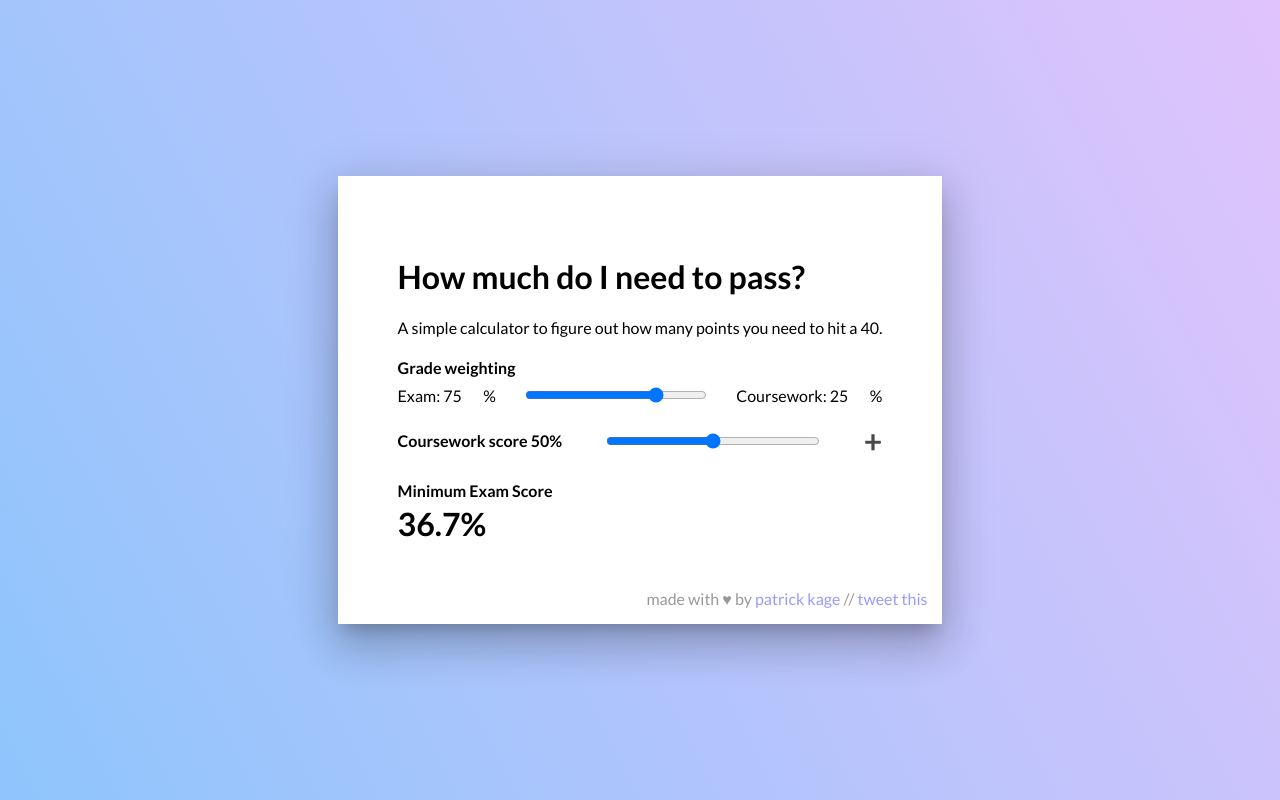
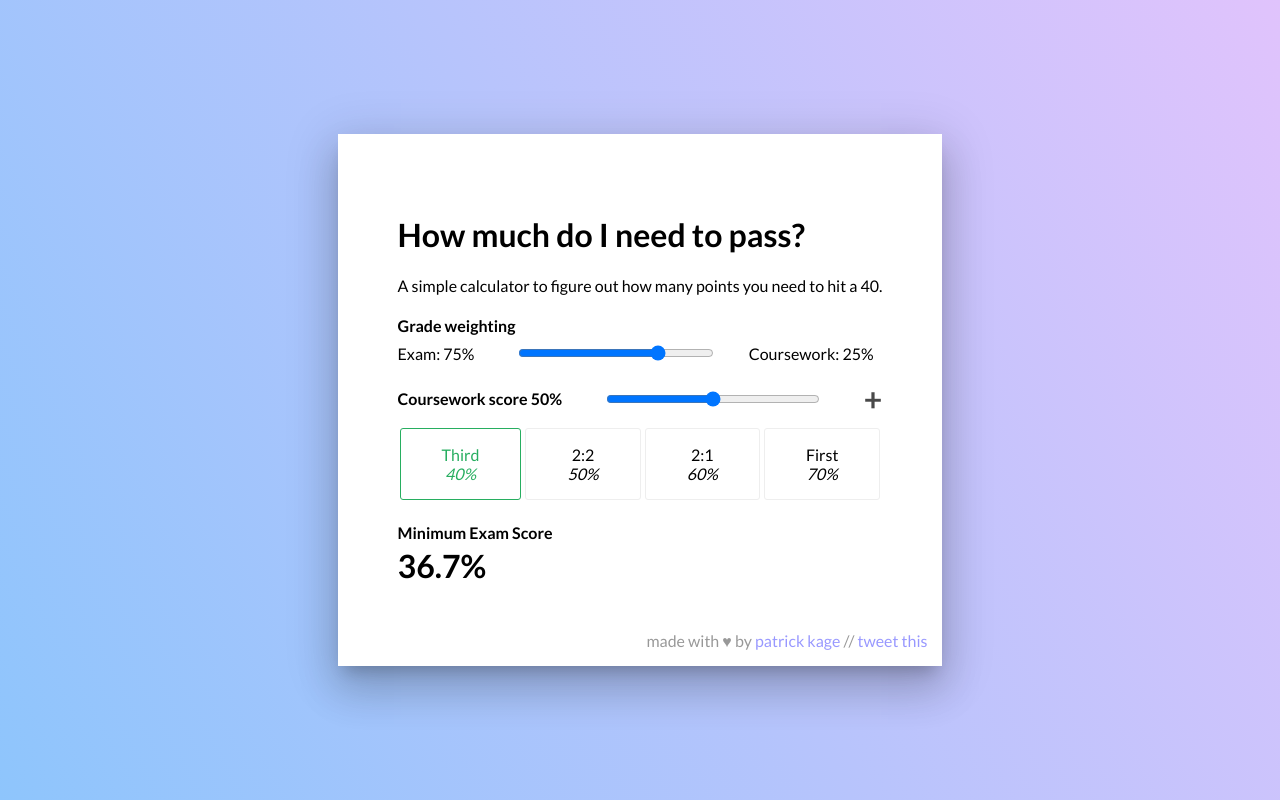
Before and after one commit to pkage/passcalc, a plain HTML site: page index.html in a window 1280 px wide. Drawn offline with Linux system fonts and the light colour scheme.

Commit message:
add degree class

```diff
--- a/index.css
+++ b/index.css
@@ -110,3 +110,38 @@ a:hover {
 	display: inline-block;
 	width: 2.5em;
 }
+
+.degreeClasses > input {
+    display: none;
+
+}
+
+.degreeClasses {
+}
+
+.degreeClass {
+    cursor: pointer;
+    display: flex;
+    flex-direction: column;
+    align-items: center;
+    justify-content: center;
+
+    flex-grow: 1;
+
+    margin: 2px;
+    border: 1px solid #eee;
+    border-radius: 3px;
+    padding: 1em 0 1em 0;
+
+    transition: border 0.25s cubic-bezier(0,0,0.3,1),
+                color  0.25s cubic-bezier(0,0,0.3,1);
+}
+
+.degreeClass:hover {
+    border: 1px solid #ccc;
+}
+
+.degreeClasses > input:checked+label {
+    color: #27ae60;
+    border: 1px solid #27ae60;
+}
--- a/index.html
+++ b/index.html
@@ -22,9 +22,9 @@
 		<h4>Grade weighting</h4>
 
 		<div class="level">
-			<div>Exam: <span id="exam_weight">75</span>%</div>
+			<div>Exam: <span id="exam_weight">75%</span></div>
 			<input type="range" id="weighting" value="75" min="5" max="100" step="5">
-			<div>Coursework: <span id="coursework_weight">25</span>%</div>
+			<div>Coursework: <span id="coursework_weight">25%</span></div>
 		</div>
 
 		<div class='level courseworkDiv'>
@@ -32,6 +32,29 @@
 			<input type="range" class="coursework" value="50" min="0" max="100" step="1">
 			<h4 id='plus'>+</h4>
 		</div>
+
+        <div class="level degreeClasses">
+            <input type="radio" name="honors" value="third" id="third" checked>
+            <label for="third" class="degreeClass">
+                <span>Third</span>
+                <i>40%</i>
+            </label>
+            <input type="radio" name="honors" value="twotwo" id="twotwo">
+            <label for="twotwo" class="degreeClass">
+                <span>2:2</span>
+                <i>50%</i>
+            </label>
+            <input type="radio" name="honors" value="twoone" id="twoone">
+            <label for="twoone" class="degreeClass">
+                <span>2:1</span>
+                <i>60%</i>
+            </label>
+            <input type="radio" name="honors" value="first" id="first">
+            <label for="first" class="degreeClass">
+                <span>First</span>
+                <i>70%</i>
+            </label>
+        </div>
 
 		<h4>Minimum Exam Score</h4>
 		<h1 class="finalScore"><span id="final">40.0</span>%</h1>
--- a/index.js
+++ b/index.js
@@ -6,9 +6,23 @@ const computeTweetUrl = (score) => {
 	anchor.setAttribute('href', encodeURI(uri))
 }
 
+const getTargetExamScore = () => {
+    const grades = {third: 0.40, twotwo: 0.5, twoone: 0.6, first: 0.7}
+    const els = document.querySelectorAll('[name="honors"]')
+
+    for (let el of els) {
+        if (el.checked) {
+            return grades[el.value]
+        }
+    }
+    return grades['third']
+}
+
 const calculateFinalScore = (weight, cw) => {
 	weight = document.querySelector('#weighting').value
 	cwScores = document.querySelectorAll('.coursework')
+
+    targetScore = getTargetExamScore()
 
 	sum = 0
 	for (let score of cwScores) {
@@ -19,7 +33,7 @@ const calculateFinalScore = (weight, cw) => {
 	weight = weight / 100
 	cw = cw / 100
 
-	let finalScore = (0.40 - (cw * (1 - weight))) / weight
+	let finalScore = (targetScore - (cw * (1 - weight))) / weight
 
 	finalScore = Math.max(finalScore, 0)
 	finalScore = (finalScore * 100).toFixed(1)
@@ -92,6 +106,7 @@ const removeCoursework = (parent) => {
 // attach events
 document.querySelector('#weighting').addEventListener('change', updateWeighting)
 document.querySelector('#weighting').addEventListener('input', updateWeighting)
+document.querySelectorAll('[name=honors]').forEach(e => e.addEventListener('change', calculateFinalScore))
 
 let coursework = document.querySelector('.coursework')
 coursework.addEventListener('change', () => {
```
